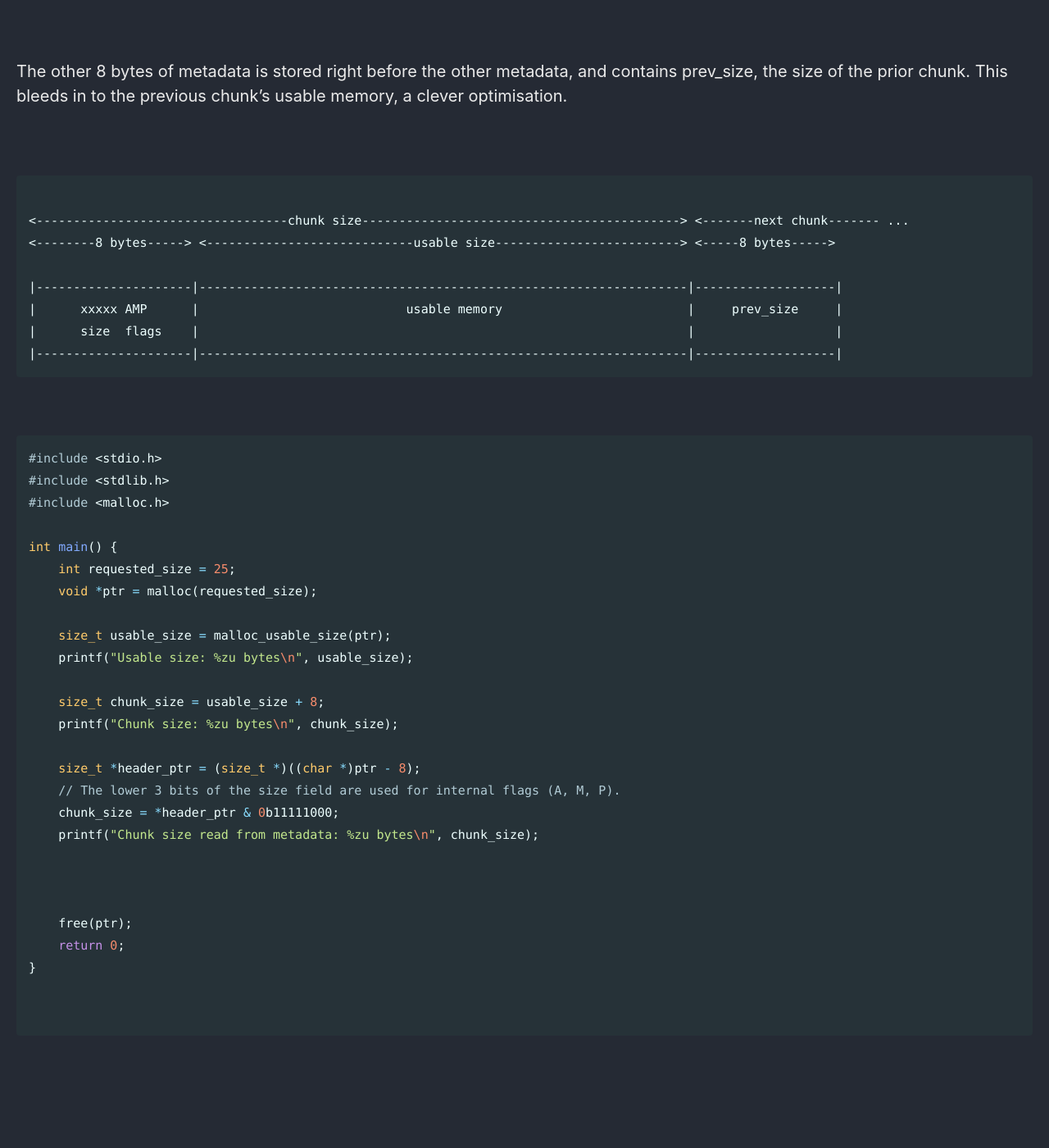
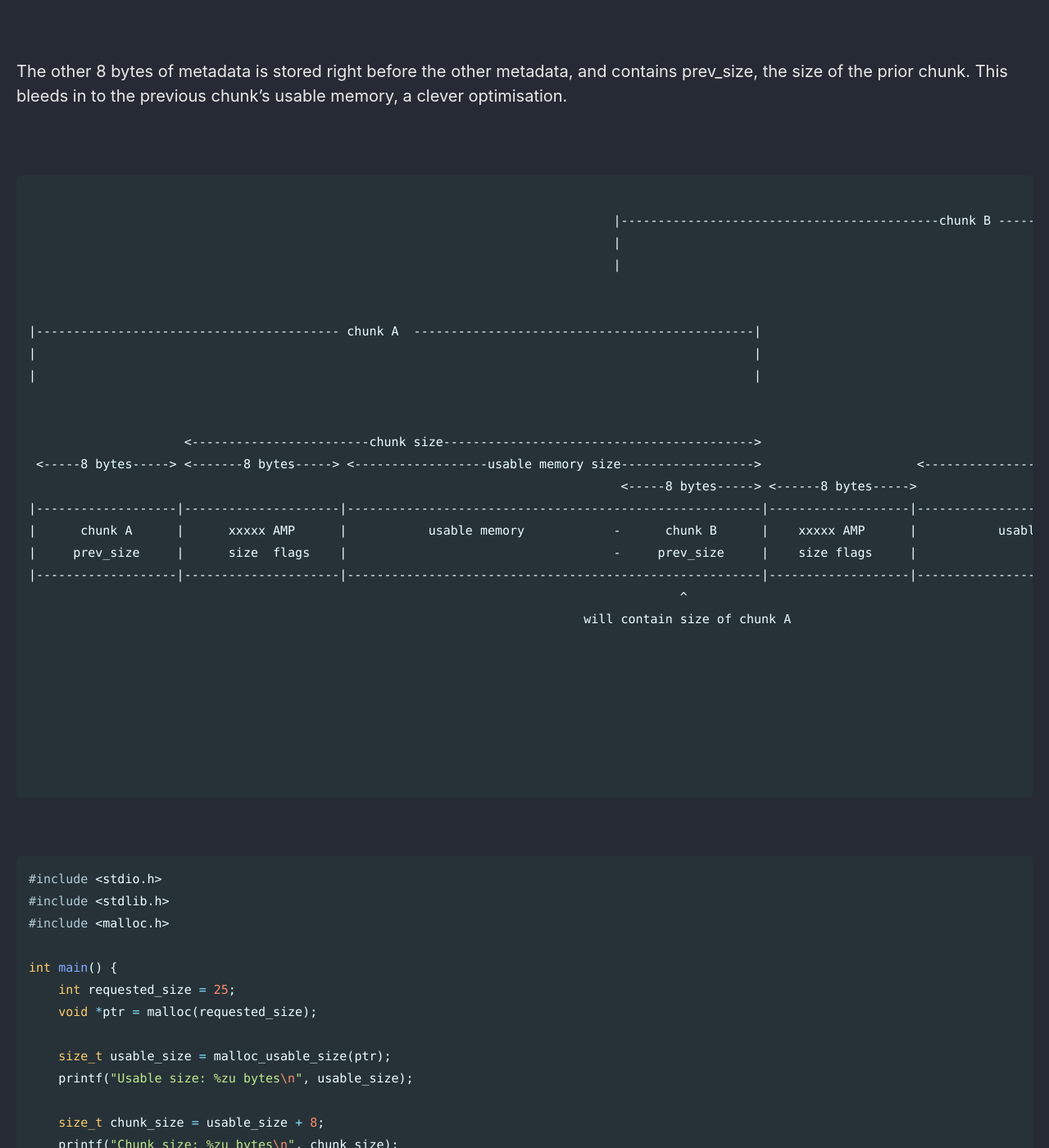
Before and after one commit to Connor-McCartney/Connor-McCartney.github.io, a Jekyll site: the page built from _pages/misc/malloc-and-tcache.md, in a window 1280 px wide and 1400 px high, scrolled down 1006 px. Shown: the whole window at 82% size. Built offline with Jekyll 4.4.1, drawn with Linux system fonts in a browser that asks for light colours; cached includes are drawn as plain includes.

Commit message:
Update malloc-and-tcache.md

````diff
--- a/_pages/misc/malloc-and-tcache.md
+++ b/_pages/misc/malloc-and-tcache.md
@@ -47,13 +47,32 @@ The other 8 bytes of metadata is stored right before the other metadata, and con
 
 ```
 
-<----------------------------------chunk size-------------------------------------------> <-------next chunk------- ...
-<--------8 bytes-----> <----------------------------usable size-------------------------> <-----8 bytes----->
+                                                                               |-------------------------------------------chunk B ---------------------------------------------|
+                                                                               |                                                                                                |
+                                                                               |                                                                                                |
 
-|---------------------|------------------------------------------------------------------|-------------------|
-|      xxxxx AMP      |                            usable memory                         |     prev_size     |
-|      size  flags    |                                                                  |                   |
-|---------------------|------------------------------------------------------------------|-------------------|
+
+|----------------------------------------- chunk A  ----------------------------------------------|
+|                                                                                                 |
+|                                                                                                 |
+
+
+                     <------------------------chunk size------------------------------------------>
+ <-----8 bytes-----> <-------8 bytes-----> <------------------usable memory size------------------>                     <------------------usable memory size------------------>
+                                                                                <-----8 bytes-----> <------8 bytes----->                                     <-----8 bytes----->
+|-------------------|---------------------|--------------------------------------------------------|-------------------|--------------------------------------------------------|
+|      chunk A      |      xxxxx AMP      |           usable memory            -      chunk B      |    xxxxx AMP      |           usable memory            -      chunk C      |
+|     prev_size     |      size  flags    |                                    -     prev_size     |    size flags     |                                    -     prev_size     |
+|-------------------|---------------------|--------------------------------------------------------|-------------------|--------------------------------------------------------|
+                                                                                        ^                                                                            ^
+                                                                           will contain size of chunk A                                                  will contain size of chunk B
+
+
+
+
+
+
+
 ```
 
 
````
